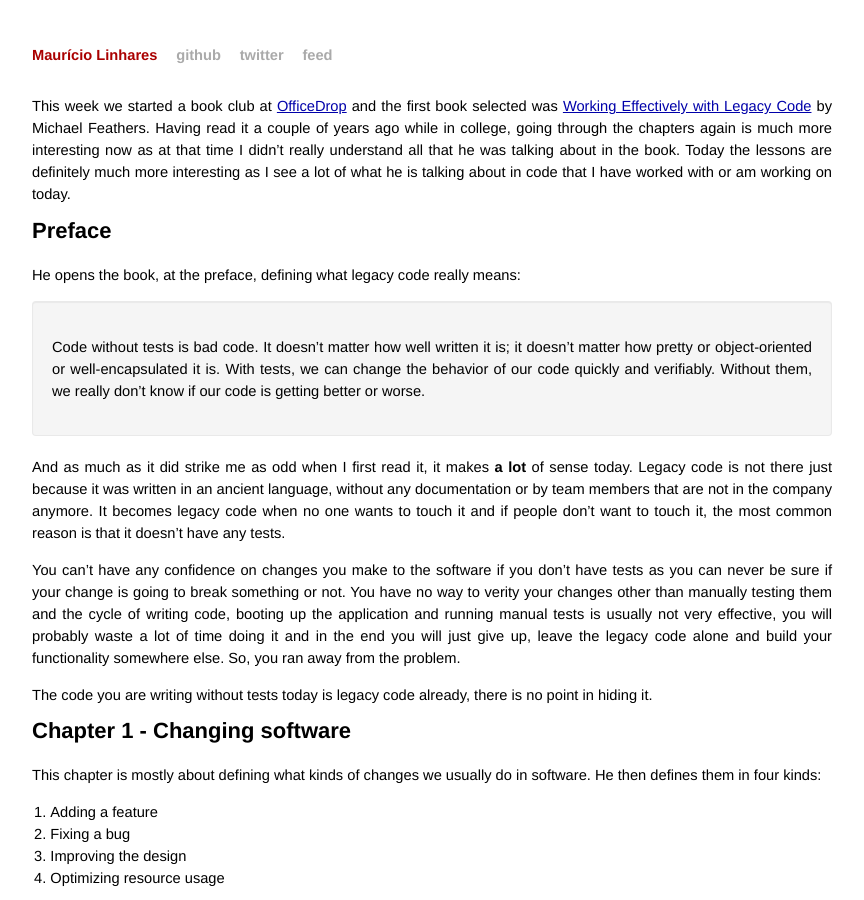
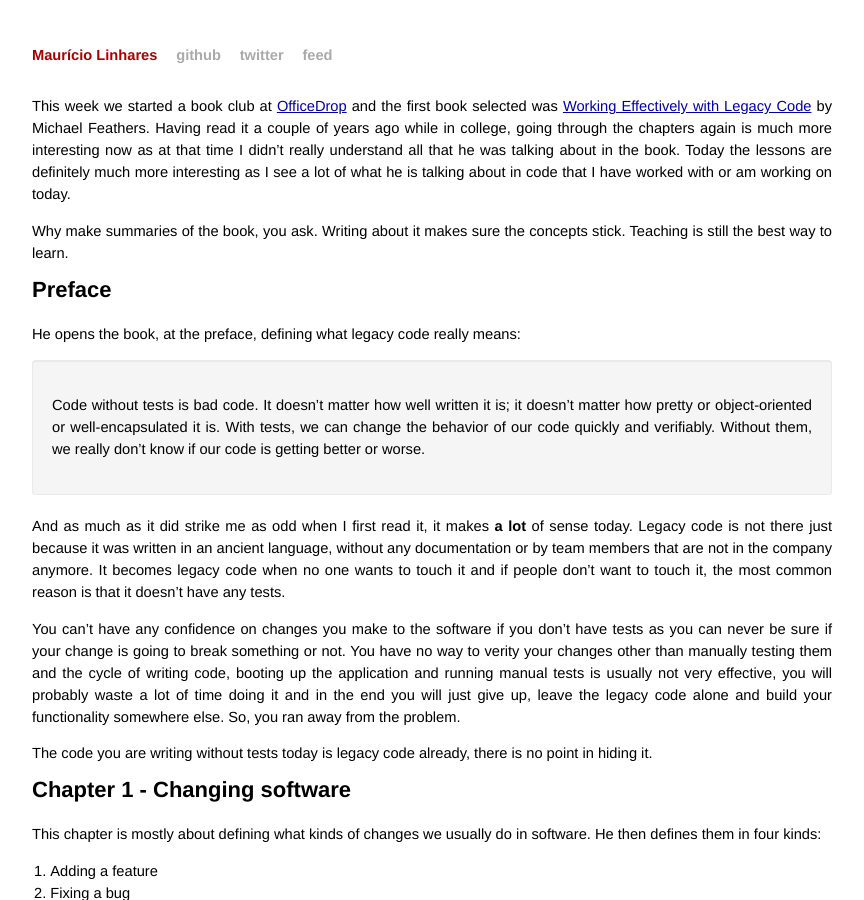
Before and after one commit to mauricio/mauricio.github.com, a Jekyll site: the page built from _posts/2012-07-21-summary-of-working-effectivelly-with-legacy-code-part-1.md, in a window 1280 px wide and 900 px high. Shown: the whole window, without its empty margins (208-1072 px from the left). Built offline with Jekyll 4.4.1, drawn with Linux system fonts in a browser that asks for light colours; Markdown is read by kramdown in place of the engine named in the settings; comment, search, counter and statistics services are not loaded.

Commit message:
adding more stuff

```diff
--- a/_posts/2012-07-21-summary-of-working-effectivelly-with-legacy-code-part-1.md
+++ b/_posts/2012-07-21-summary-of-working-effectivelly-with-legacy-code-part-1.md
@@ -4,6 +4,8 @@ title: Summary of Working Effecivelly with Legacy Code - Part 1
 ---
 
 This week we started a book club at [OfficeDrop](http://www.officedrop.com/) and the first book selected was [Working Effectively with Legacy Code](https://www.amazon.com/dp/0131177052/ref=as_li_ss_til?tag=ultimaspalavr-20&camp=0&creative=0&linkCode=as4&creativeASIN=0131177052&adid=0JSFDNV881K8N57Q24FJ&) by Michael Feathers. Having read it a couple of years ago while in college, going through the chapters again is much more interesting now as at that time I didn't really understand all that he was talking about in the book. Today the lessons are definitely much more interesting as I see a lot of what he is talking about in code that I have worked with or am working on today.
+
+Why make summaries of the book, you ask. Writing about it makes sure the concepts stick. Teaching is still the best way to learn.
 
 # Preface
 
```
